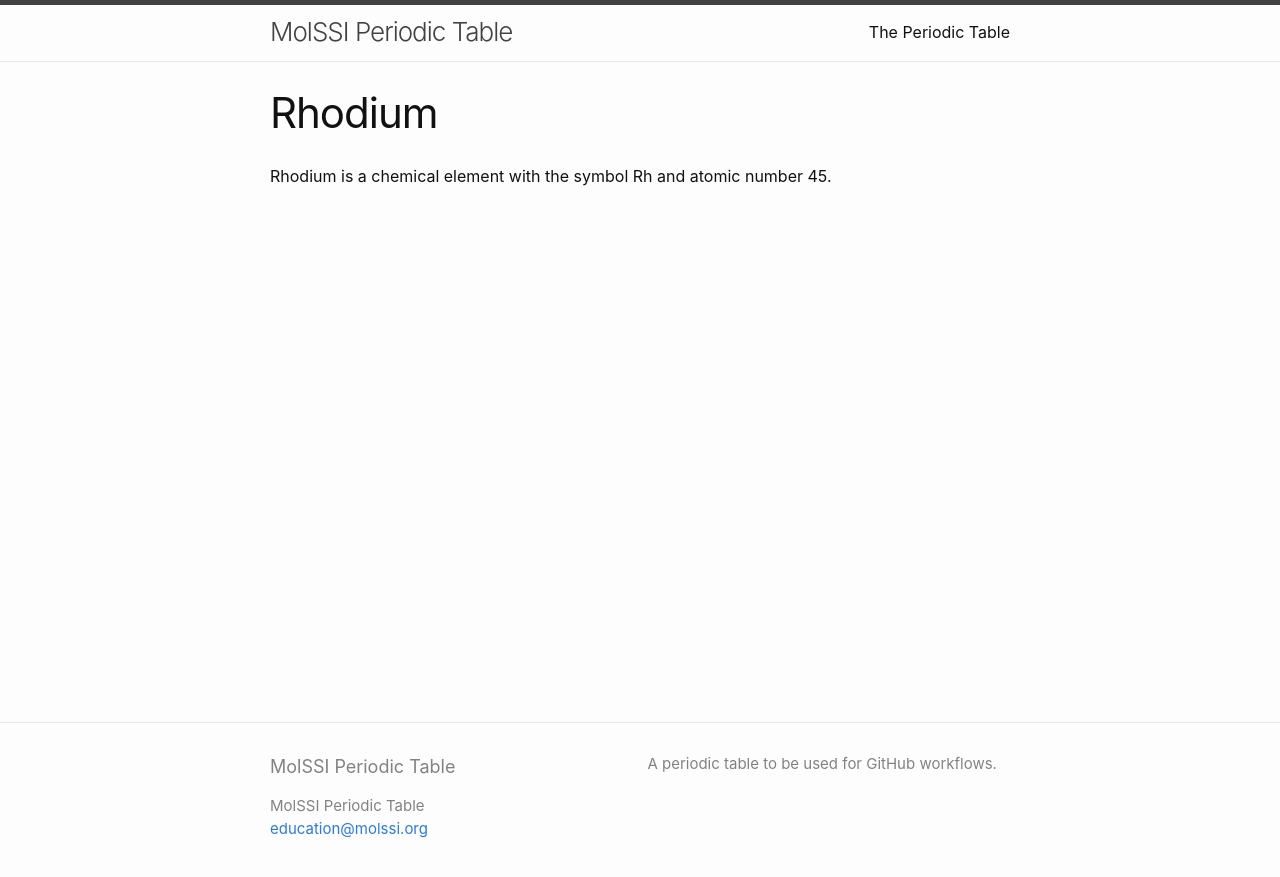
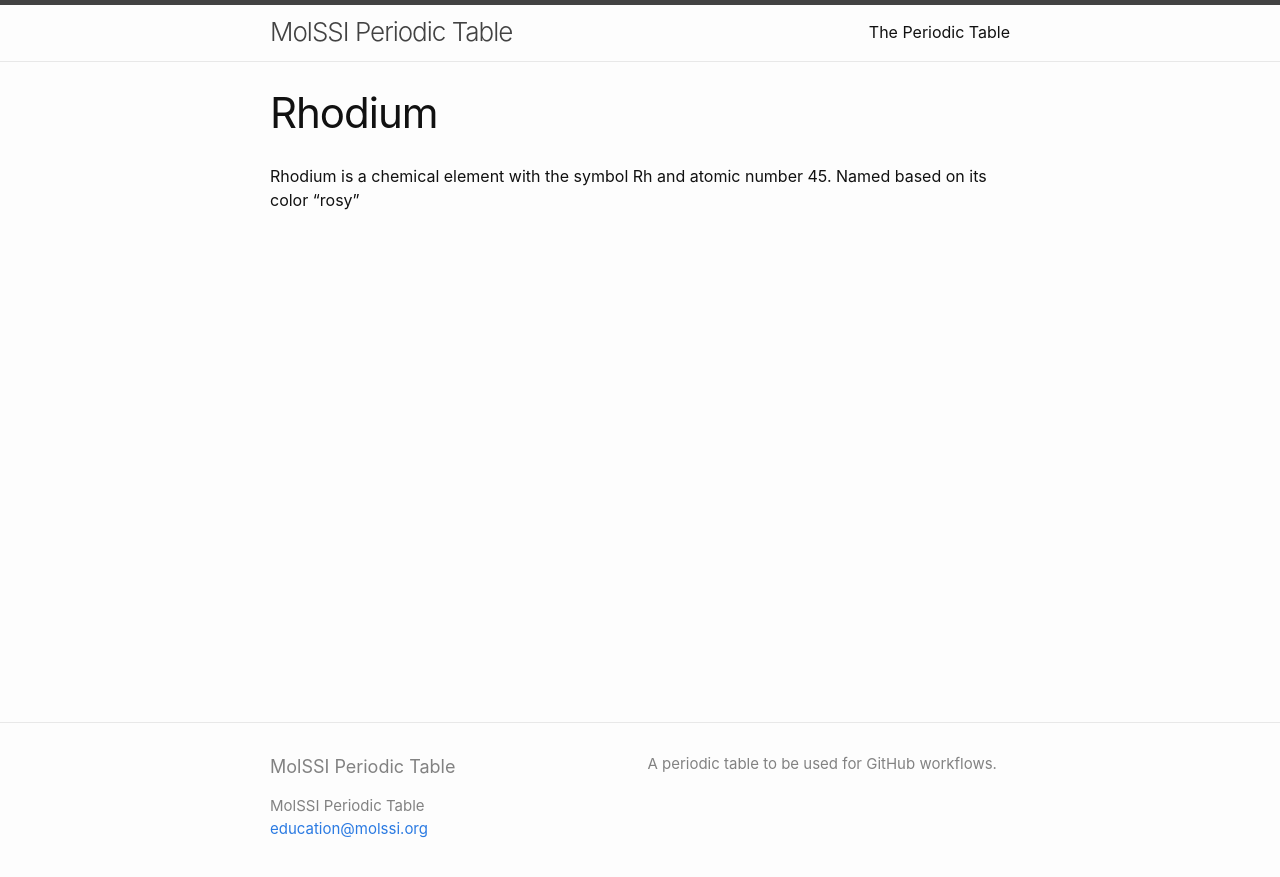
Before and after one commit to MolSSI-Education/periodic-table, a Jekyll site: the page built from elements/rhodium.md, in a window 1280 px wide. Shown: the top 877 px of the page. Built offline with Jekyll 4.4.1, drawn with Linux system fonts in a browser that asks for light colours.

Commit message:
added extra info

```diff
--- a/elements/rhodium.md
+++ b/elements/rhodium.md
@@ -3,4 +3,4 @@ layout: page
 title: Rhodium
 ---
 
-Rhodium is a chemical element with the symbol Rh and atomic number 45.
+Rhodium is a chemical element with the symbol Rh and atomic number 45. Named based on its color "rosy"
```
